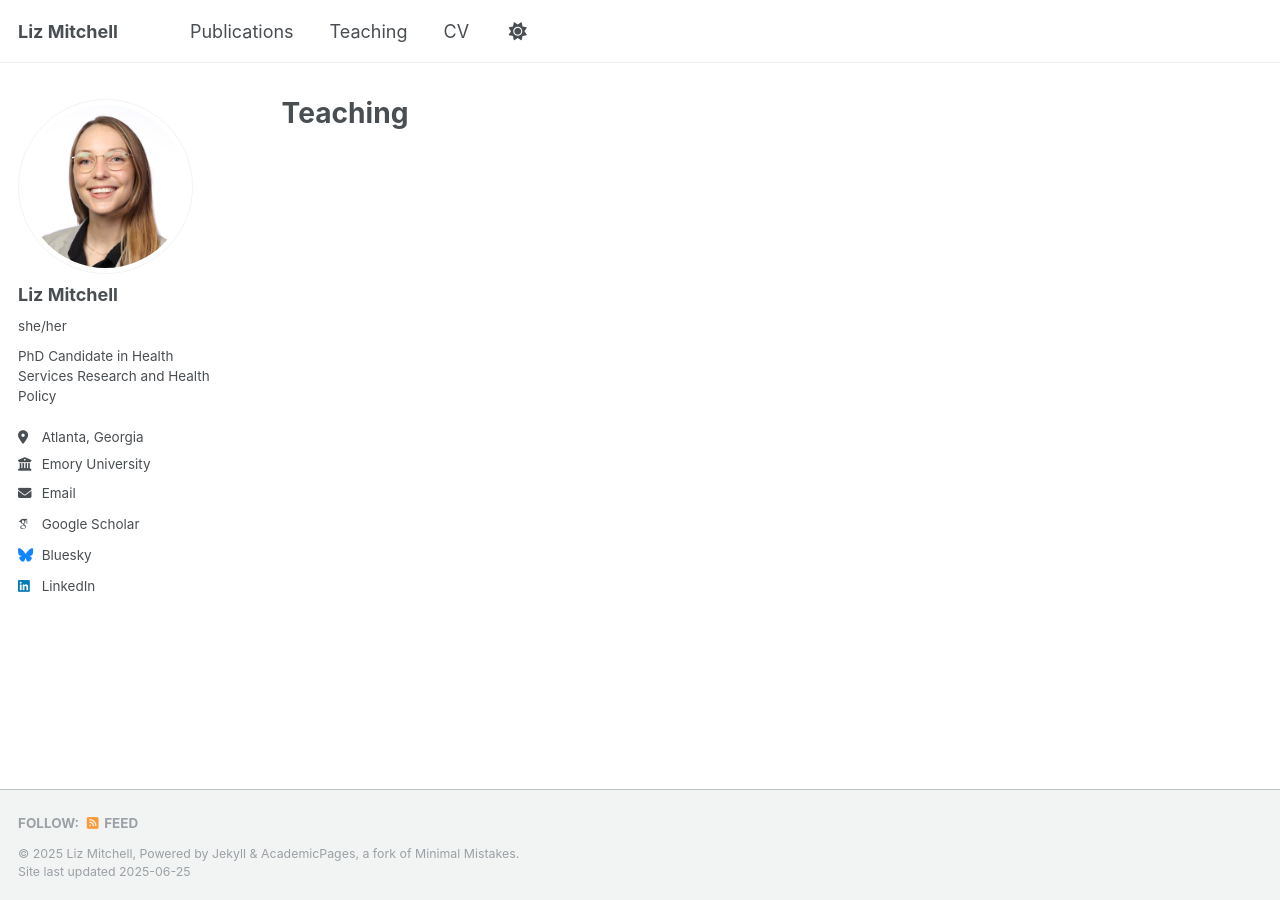
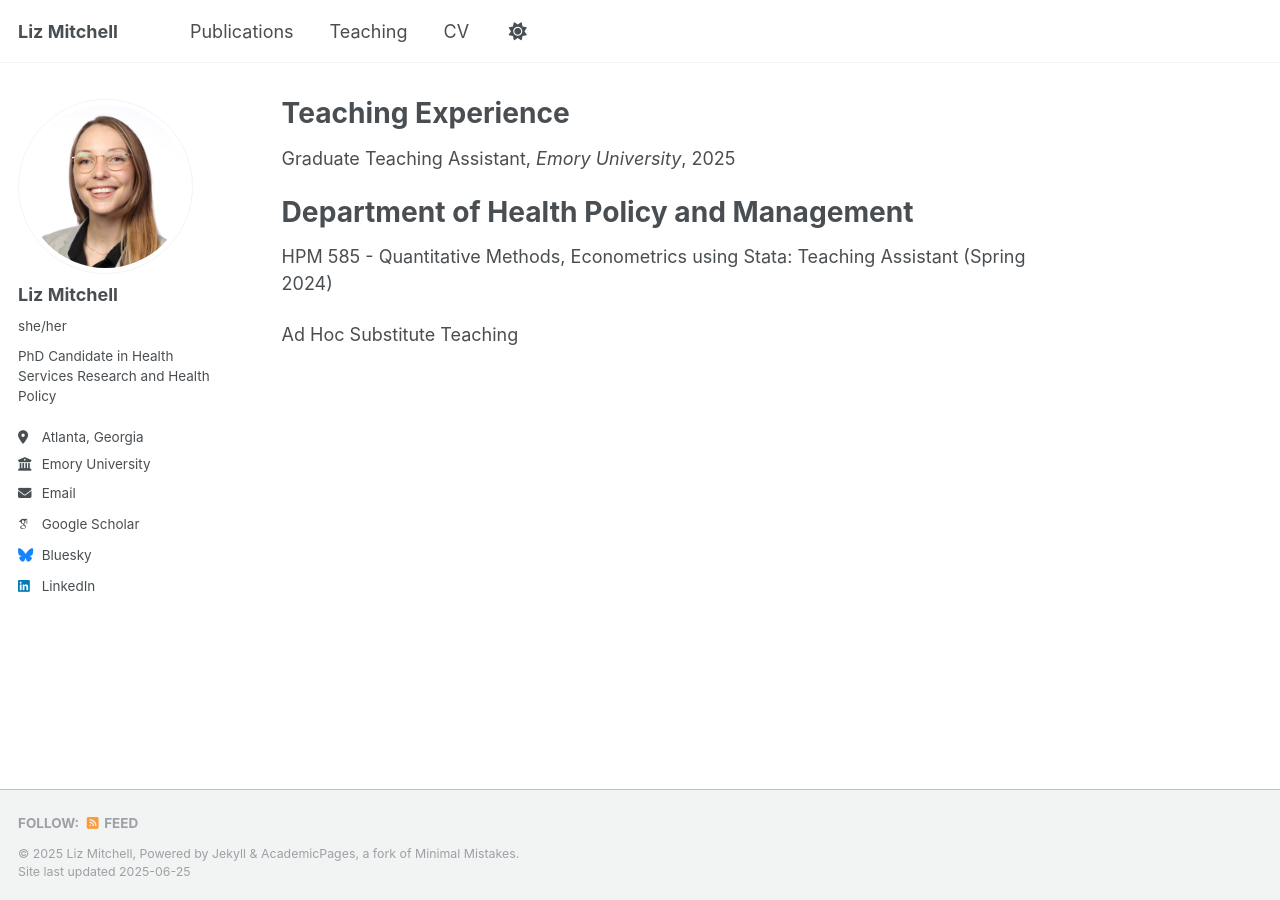
Before and after one commit to emitchell16/site, a Jekyll site: the page built from _teaching/graduate-ta.md, in a window 1280 px wide. Built offline with Jekyll 4.4.1, drawn with Linux system fonts in a browser that asks for light colours; some web fonts are replaced; a file with an impossible date is left out; part of the change alters nothing that is shown.

Commit message:
Update graduate-ta.md

```diff
--- a/_teaching/graduate-ta.md
+++ b/_teaching/graduate-ta.md
@@ -4,7 +4,6 @@ collection: teaching
 type: "Graduate Teaching Assistant"
 permalink: /teaching/
 venue: "Emory University"
-date: "2024-present"
 ---
 
 Department of Health Policy and Management
```
